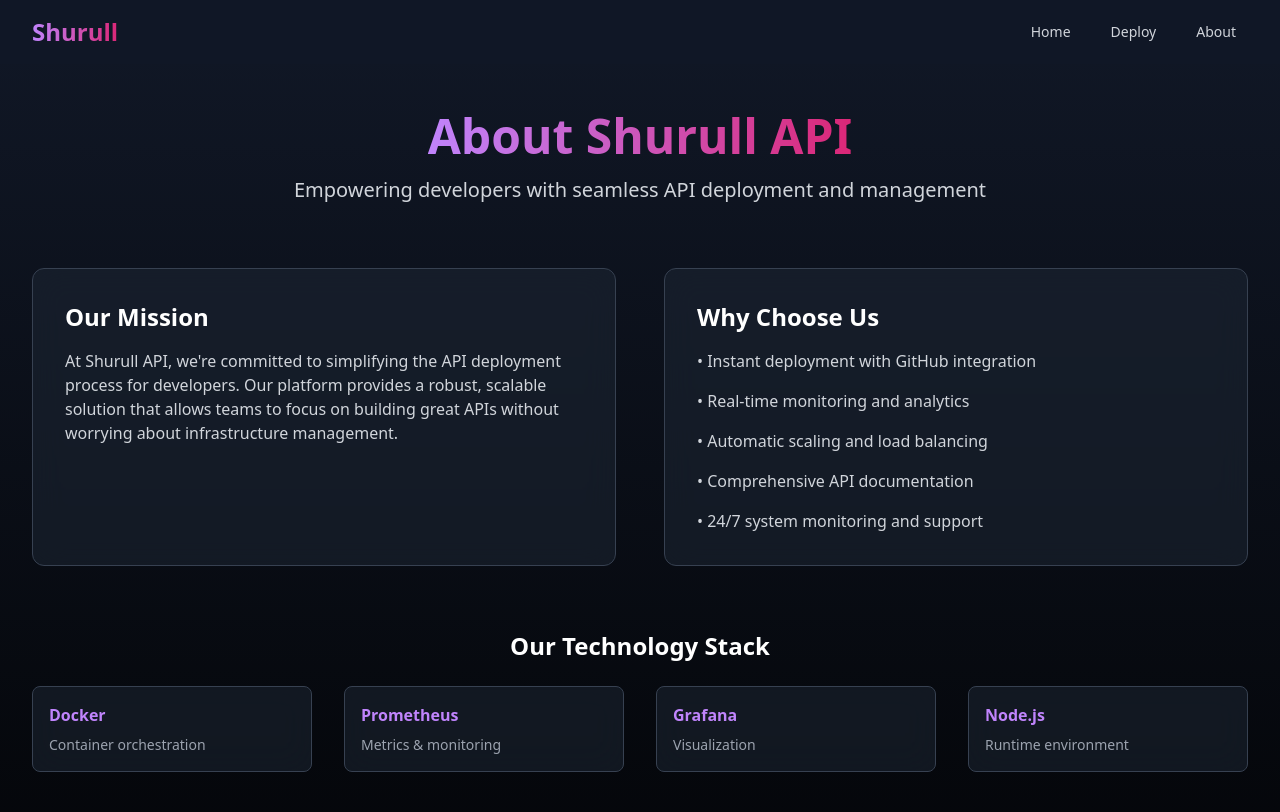
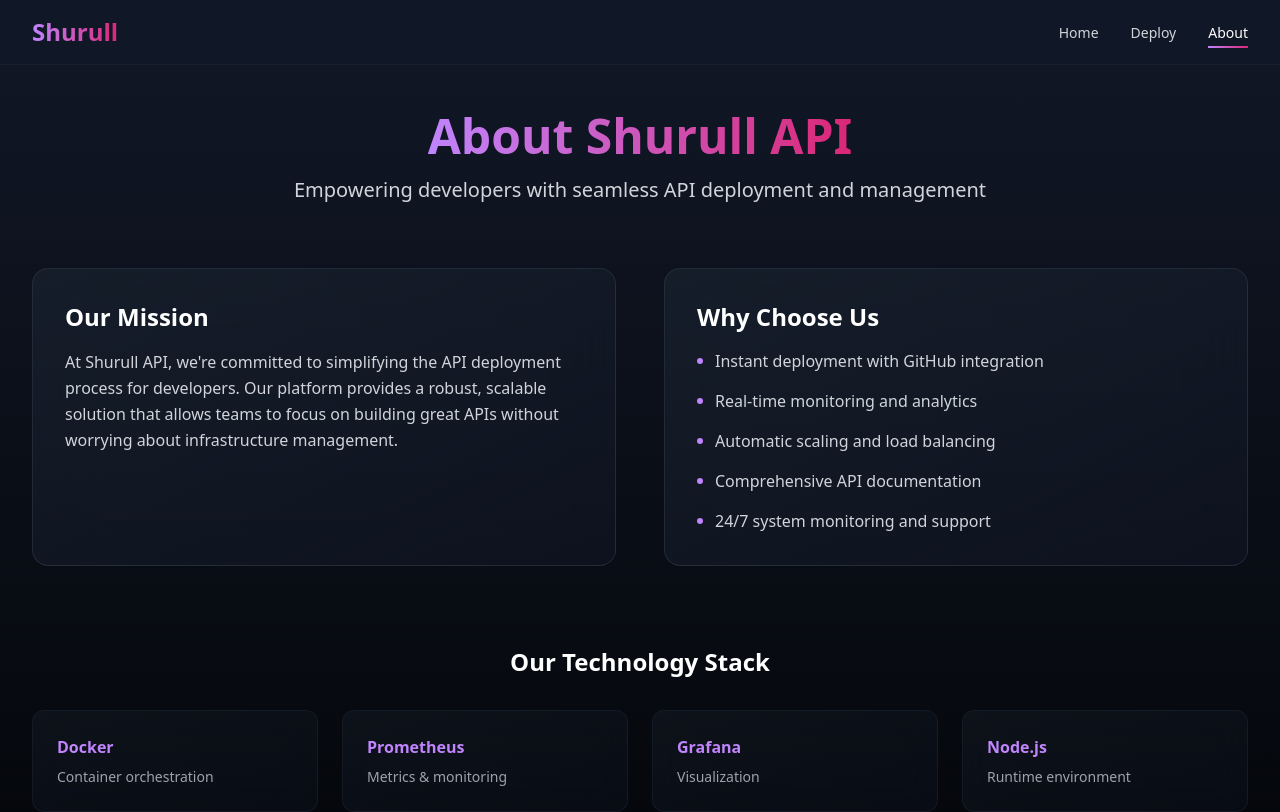
Before and after one commit to MasterOz786/Shurull-API, a React (Vite) app: page /about in a window 1280 px wide. Shown: the top 812 px of the page. Built offline with nearby package versions, Linux system fonts and the light colour scheme.

Commit message:
Update About and Navbar components

```diff
--- a/src/components/Navbar.jsx
+++ b/src/components/Navbar.jsx
@@ -1,80 +1,116 @@
-import { useState } from 'react';
-import { Link } from 'react-router-dom';
+import { useState, useEffect } from 'react';
+import { Link, useLocation } from 'react-router-dom';
+import { motion, AnimatePresence } from 'framer-motion';
 import { Bars3Icon, XMarkIcon } from '@heroicons/react/24/outline';
 
 export default function Navbar() {
   const [isOpen, setIsOpen] = useState(false);
+  const location = useLocation();
+
+  // Close mobile menu when route changes
+  useEffect(() => {
+    setIsOpen(false);
+  }, [location.pathname]);
 
   return (
-    <nav className="bg-gray-900 bg-opacity-90 backdrop-blur-lg fixed w-full z-50">
+    <nav className="bg-gray-900/95 backdrop-blur-lg fixed w-full z-50 border-b border-gray-800/50">
       <div className="max-w-7xl mx-auto px-4 sm:px-6 lg:px-8">
         <div className="flex items-center justify-between h-16">
-          <div className="flex items-center">
-            <Link to="/" className="flex items-center">
+          {/* Logo */}
+          <Link
+            to="/"
+            className="flex items-center space-x-2"
+            aria-label="Home"
+          >
             <span className="text-2xl font-bold bg-clip-text text-transparent bg-gradient-to-r from-purple-400 to-pink-600">
               Shurull
             </span>
           </Link>
-          </div>
 
           {/* Desktop menu */}
-          <div className="hidden md:block">
-            <div className="ml-10 flex items-baseline space-x-4">
+          <div className="hidden md:flex md:items-center md:space-x-8">
             <NavLink to="/">Home</NavLink>
             <NavLink to="/deploy">Deploy</NavLink>
             <NavLink to="/about">About</NavLink>
           </div>
-          </div>
 
           {/* Mobile menu button */}
-          <div className="md:hidden">
           <button
             onClick={() => setIsOpen(!isOpen)}
-              className="inline-flex items-center justify-center p-2 rounded-md text-gray-400 hover:text-white hover:bg-gray-700 focus:outline-none focus:ring-2 focus:ring-inset focus:ring-white"
+            className="md:hidden inline-flex items-center justify-center p-2 rounded-lg text-gray-400 hover:text-white hover:bg-gray-700 focus:outline-none focus:ring-2 focus:ring-inset focus:ring-purple-500 transition-colors"
+            aria-expanded={isOpen}
+            aria-controls="mobile-menu"
+            aria-label="Main menu"
           >
+            <span className="sr-only">Open main menu</span>
             {isOpen ? (
-                <XMarkIcon className="block h-6 w-6" />
+              <XMarkIcon className="block h-6 w-6" aria-hidden="true" />
             ) : (
-                <Bars3Icon className="block h-6 w-6" />
+              <Bars3Icon className="block h-6 w-6" aria-hidden="true" />
             )}
           </button>
         </div>
       </div>
-      </div>
 
       {/* Mobile menu */}
+      <AnimatePresence>
         {isOpen && (
-        <div className="md:hidden">
-          <div className="px-2 pt-2 pb-3 space-y-1 sm:px-3">
-            <MobileNavLink to="/" onClick={() => setIsOpen(false)}>Home</MobileNavLink>
-            <MobileNavLink to="/deploy" onClick={() => setIsOpen(false)}>Deploy</MobileNavLink>
-            <MobileNavLink to="/about" onClick={() => setIsOpen(false)}>About</MobileNavLink>
+          <motion.div
+            id="mobile-menu"
+            initial={{ opacity: 0, height: 0 }}
+            animate={{ opacity: 1, height: 'auto' }}
+            exit={{ opacity: 0, height: 0 }}
+            transition={{ duration: 0.2 }}
+            className="md:hidden overflow-hidden bg-gray-900/95 backdrop-blur-lg border-b border-gray-800/50"
+          >
+            <div className="px-2 pt-2 pb-3 space-y-1">
+              <MobileNavLink to="/">Home</MobileNavLink>
+              <MobileNavLink to="/deploy">Deploy</MobileNavLink>
+              <MobileNavLink to="/about">About</MobileNavLink>
             </div>
-        </div>
+          </motion.div>
         )}
+      </AnimatePresence>
     </nav>
   );
 }
 
 function NavLink({ to, children }) {
+  const location = useLocation();
+  const isActive = location.pathname === to;
+
   return (
     <Link
       to={to}
-      className="text-gray-300 hover:text-white px-3 py-2 rounded-md text-sm font-medium hover:bg-gray-700 transition-colors"
+      className="relative group"
+    >
+      <span className={`text-sm font-medium transition-colors ${
+        isActive ? 'text-white' : 'text-gray-300 hover:text-white'
+      }`}>
+        {children}
+      </span>
+      <span className={`absolute -bottom-1 left-0 w-full h-0.5 bg-gradient-to-r from-purple-400 to-pink-600 transform origin-left transition-transform duration-300 ${
+        isActive ? 'scale-x-100' : 'scale-x-0 group-hover:scale-x-100'
+      }`} />
+    </Link>
+  );
+}
+
+function MobileNavLink({ to, children, onClick }) {
+  const location = useLocation();
+  const isActive = location.pathname === to;
+
+  return (
+    <Link
+      to={to}
+      onClick={onClick}
+      className={`block px-3 py-2 rounded-lg text-base font-medium transition-colors ${
+        isActive
+          ? 'bg-gradient-to-r from-purple-500/20 to-pink-500/20 text-white'
+          : 'text-gray-300 hover:bg-gray-700 hover:text-white'
+      }`}
     >
       {children}
     </Link>
   );
 }
-
-function MobileNavLink({ to, onClick, children }) {
-  return (
-    <Link
-      to={to}
-      onClick={onClick}
-      className="text-gray-300 hover:text-white block px-3 py-2 rounded-md text-base font-medium hover:bg-gray-700 transition-colors"
-    >
-      {children}
-    </Link>
-  );
-}
--- a/src/pages/About.jsx
+++ b/src/pages/About.jsx
@@ -6,7 +6,7 @@ export default function About() {
       <motion.div
         initial={{ opacity: 0, y: 20 }}
         animate={{ opacity: 1, y: 0 }}
-        className="text-center mb-12"
+        className="text-center mb-16"
       >
         <h1 className="text-4xl sm:text-5xl font-bold mb-4">
           <span className="bg-clip-text text-transparent bg-gradient-to-r from-purple-400 to-pink-600">
@@ -18,15 +18,16 @@ export default function About() {
         </p>
       </motion.div>
 
-      <div className="grid grid-cols-1 md:grid-cols-2 gap-12 mt-16">
+      <div className="grid grid-cols-1 md:grid-cols-2 gap-8 lg:gap-12 mb-20">
         <motion.div
           initial={{ opacity: 0, x: -20 }}
           animate={{ opacity: 1, x: 0 }}
           transition={{ delay: 0.2 }}
-          className="bg-gray-800 bg-opacity-50 backdrop-blur-lg rounded-xl p-8 border border-gray-700"
+          className="group relative overflow-hidden rounded-2xl bg-gradient-to-br from-gray-800/50 to-gray-900/50 p-8 transition-all duration-300 hover:translate-y-[-4px] hover:shadow-2xl hover:shadow-purple-500/10 backdrop-blur-xl border border-gray-700/50 hover:border-purple-500/50"
         >
-          <h3 className="text-2xl font-semibold mb-4 text-white">Our Mission</h3>
-          <p className="text-gray-300">
+          <div className="absolute inset-0 bg-gradient-to-br from-purple-500/10 to-pink-500/10 opacity-0 transition-opacity duration-300 group-hover:opacity-100" />
+          <h3 className="relative text-2xl font-semibold mb-4 text-white">Our Mission</h3>
+          <p className="relative text-gray-300 leading-relaxed">
             At Shurull API, we're committed to simplifying the API deployment process for developers.
             Our platform provides a robust, scalable solution that allows teams to focus on building
             great APIs without worrying about infrastructure management.
@@ -37,15 +38,17 @@ export default function About() {
           initial={{ opacity: 0, x: 20 }}
           animate={{ opacity: 1, x: 0 }}
           transition={{ delay: 0.4 }}
-          className="bg-gray-800 bg-opacity-50 backdrop-blur-lg rounded-xl p-8 border border-gray-700"
+          className="group relative overflow-hidden rounded-2xl bg-gradient-to-br from-gray-800/50 to-gray-900/50 p-8 transition-all duration-300 hover:translate-y-[-4px] hover:shadow-2xl hover:shadow-purple-500/10 backdrop-blur-xl border border-gray-700/50 hover:border-purple-500/50"
         >
-          <h3 className="text-2xl font-semibold mb-4 text-white">Why Choose Us</h3>
-          <ul className="space-y-4 text-gray-300">
-            <li>• Instant deployment with GitHub integration</li>
-            <li>• Real-time monitoring and analytics</li>
-            <li>• Automatic scaling and load balancing</li>
-            <li>• Comprehensive API documentation</li>
-            <li>• 24/7 system monitoring and support</li>
+          <div className="absolute inset-0 bg-gradient-to-br from-purple-500/10 to-pink-500/10 opacity-0 transition-opacity duration-300 group-hover:opacity-100" />
+          <h3 className="relative text-2xl font-semibold mb-4 text-white">Why Choose Us</h3>
+          <ul className="relative space-y-4 text-gray-300">
+            {features.map((feature, index) => (
+              <li key={index} className="flex items-center space-x-3">
+                <span className="flex-shrink-0 w-1.5 h-1.5 rounded-full bg-purple-400" />
+                <span>{feature}</span>
+              </li>
+            ))}
           </ul>
         </motion.div>
       </div>
@@ -56,22 +59,38 @@ export default function About() {
         transition={{ delay: 0.6 }}
         className="mt-16"
       >
-        <h3 className="text-2xl font-semibold mb-6 text-center text-white">Our Technology Stack</h3>
-        <div className="grid grid-cols-2 sm:grid-cols-4 gap-8">
+        <h3 className="text-2xl font-semibold mb-8 text-center text-white">Our Technology Stack</h3>
+        <div className="grid grid-cols-2 sm:grid-cols-4 gap-6">
           {technologies.map((tech, index) => (
-            <div
+            <motion.div
               key={index}
-              className="p-4 bg-gray-800 bg-opacity-50 rounded-lg backdrop-blur-lg border border-gray-700"
+              initial={{ opacity: 0, y: 20 }}
+              animate={{ opacity: 1, y: 0 }}
+              transition={{ delay: 0.2 * index }}
+              className="group relative overflow-hidden rounded-xl bg-gradient-to-br from-gray-800/30 to-gray-900/30 p-6 transition-all duration-300 hover:translate-y-[-4px] hover:shadow-xl hover:shadow-purple-500/10 backdrop-blur-lg border border-gray-800/50 hover:border-purple-500/50"
             >
-              <h4 className="font-semibold text-purple-400">{tech.name}</h4>
-              <p className="text-sm text-gray-400 mt-2">{tech.description}</p>
-            </div>
+              <div className="absolute inset-0 bg-gradient-to-br from-purple-500/5 to-pink-500/5 opacity-0 transition-opacity duration-300 group-hover:opacity-100" />
+              <h4 className="relative font-semibold text-purple-400 mb-2 group-hover:text-purple-300 transition-colors">
+                {tech.name}
+              </h4>
+              <p className="relative text-sm text-gray-400 group-hover:text-gray-300 transition-colors">
+                {tech.description}
+              </p>
+            </motion.div>
           ))}
         </div>
       </motion.div>
     </div>
   );
 }
+
+const features = [
+  'Instant deployment with GitHub integration',
+  'Real-time monitoring and analytics',
+  'Automatic scaling and load balancing',
+  'Comprehensive API documentation',
+  '24/7 system monitoring and support'
+];
 
 const technologies = [
   {
```
Lines whose indentation alone changed are shown as unchanged.
